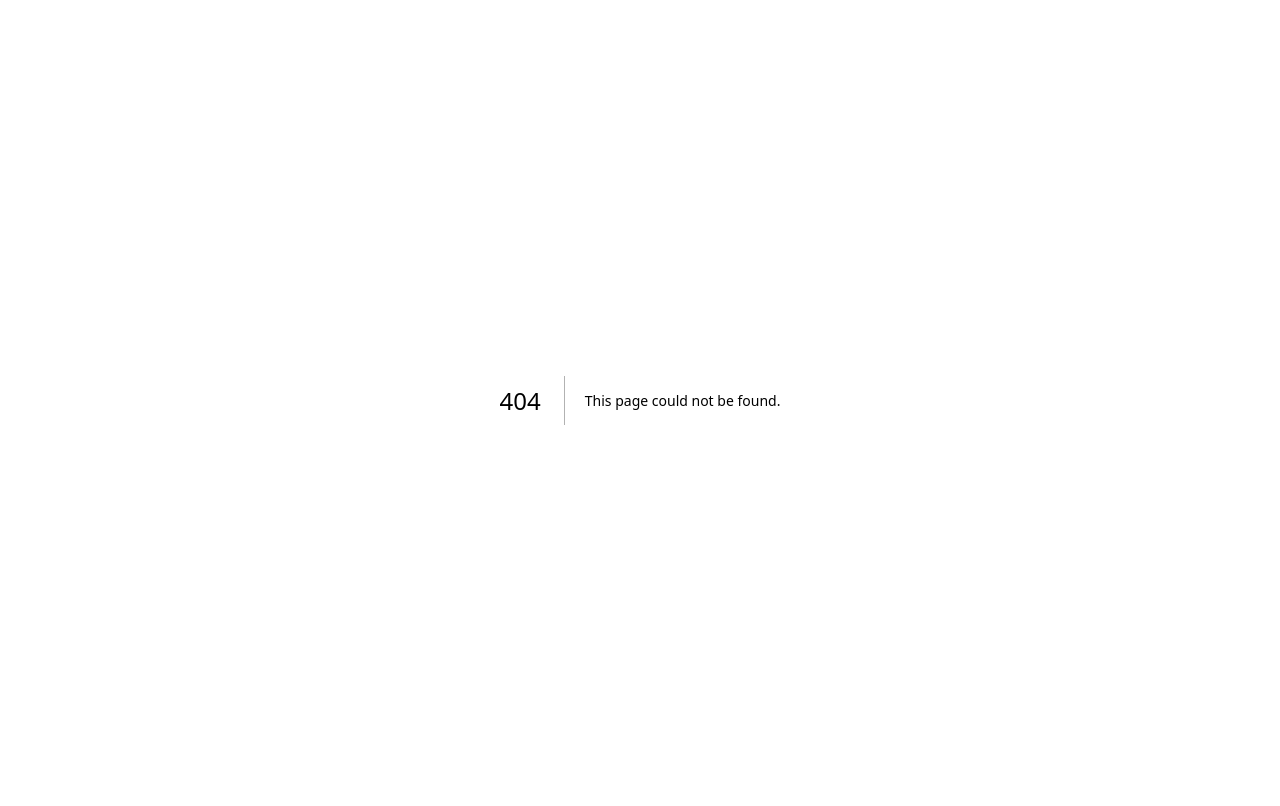
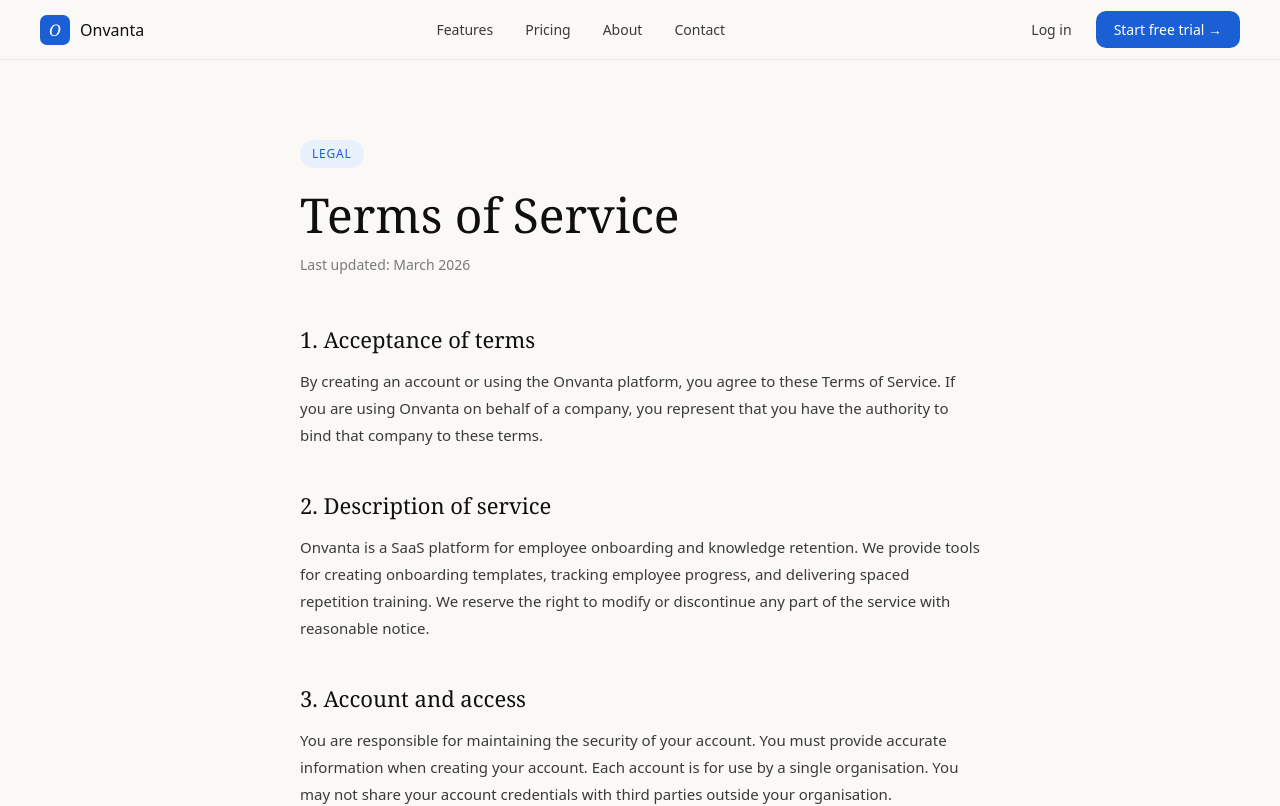
Before and after one commit to arnolddewitte-cpu/onvanta, a Next.js app: page /terms in a window 1280 px wide. Before the commit this address had no page. Shown: the top 806 px of the page. Built offline with nearby package versions, Linux system fonts and the light colour scheme.

Commit message:
feat: privacy policy and terms of service pages

```diff
--- /dev/null
+++ b/src/app/privacy/page.tsx
@@ -0,0 +1,63 @@
+import MarketingNav from '@/components/marketing-nav'
+import MarketingFooter from '@/components/marketing-footer'
+
+export default function PrivacyPage() {
+  return (
+    <main style={{ background: '#faf9f6', fontFamily: 'DM Sans, system-ui, sans-serif', minHeight: '100vh' }}>
+
+      <MarketingNav />
+
+      <div style={{ maxWidth: 760, margin: '0 auto', padding: '80px 40px' }}>
+        <div style={{ marginBottom: 48 }}>
+          <div style={{ display: 'inline-flex', alignItems: 'center', gap: 8, fontSize: 12, fontWeight: 500, letterSpacing: '.8px', textTransform: 'uppercase', color: '#1a5fd4', background: '#e8f0fc', padding: '5px 12px', borderRadius: 20, marginBottom: 20 }}>
+            Legal
+          </div>
+          <h1 style={{ fontFamily: 'Georgia, serif', fontSize: 'clamp(32px, 4vw, 48px)', fontWeight: 400, lineHeight: 1.12, color: '#0f0f0e', marginBottom: 12 }}>Privacy Policy</h1>
+          <p style={{ fontSize: 14, color: '#7a7a78' }}>Last updated: March 2026</p>
+        </div>
+
+        {[
+          {
+            title: '1. Who we are',
+            content: 'Onvanta is an employee onboarding and knowledge retention platform. This privacy policy explains how we collect, use, and protect your personal data when you use our services. Our platform is operated from the Netherlands and we are subject to Dutch and European data protection law (GDPR).'
+          },
+          {
+            title: '2. What data we collect',
+            content: 'We collect the following personal data: name and work email address (required to create an account), company name and team size (provided during signup), usage data such as login timestamps, onboarding progress, quiz scores, and flashcard review results, and technical data such as IP address, browser type, and device information.'
+          },
+          {
+            title: '3. How we use your data',
+            content: 'We use your data to provide and improve the Onvanta service, to send transactional emails such as magic link login emails and onboarding notifications, to give managers and admins visibility into onboarding progress, and to analyse usage patterns to improve the product. We do not sell your data to third parties. We do not use your data for advertising purposes.'
+          },
+          {
+            title: '4. Data storage and security',
+            content: 'Your data is stored in Supabase (PostgreSQL) on servers located in Frankfurt, Germany (EU). We use industry-standard security measures including encrypted connections (HTTPS), hashed tokens for authentication, and role-based access controls. We retain your data for as long as your account is active. After account deletion, data is removed within 30 days.'
+          },
+          {
+            title: '5. Third-party services',
+            content: 'We use the following third-party services: Supabase (database and authentication, EU servers), Resend (transactional email), Vercel (hosting and deployment), and Stripe (payment processing). Each of these services has their own privacy policy and data processing agreements in place.'
+          },
+          {
+            title: '6. Your rights (GDPR)',
+            content: 'Under GDPR, you have the right to access your personal data, correct inaccurate data, request deletion of your data, export your data in a portable format, and object to or restrict processing. To exercise any of these rights, contact us at hello@onvanta.io. We will respond within 30 days.'
+          },
+          {
+            title: '7. Cookies',
+            content: 'We use a session cookie (next-auth.session-token) to keep you logged in. This cookie is strictly necessary for the service to function and does not track you across other websites. We do not use advertising or analytics cookies.'
+          },
+          {
+            title: '8. Contact',
+            content: 'If you have questions about this privacy policy or how we handle your data, contact us at hello@onvanta.io.'
+          },
+        ].map((section, i) => (
+          <div key={i} style={{ marginBottom: 40 }}>
+            <h2 style={{ fontFamily: 'Georgia, serif', fontSize: 22, fontWeight: 400, color: '#0f0f0e', marginBottom: 12 }}>{section.title}</h2>
+            <p style={{ fontSize: 15, color: '#3a3a38', lineHeight: 1.8, fontWeight: 300 }}>{section.content}</p>
+          </div>
+        ))}
+      </div>
+
+      <MarketingFooter />
+    </main>
+  )
+}
--- /dev/null
+++ b/src/app/terms/page.tsx
@@ -0,0 +1,71 @@
+import MarketingNav from '@/components/marketing-nav'
+import MarketingFooter from '@/components/marketing-footer'
+
+export default function TermsPage() {
+  return (
+    <main style={{ background: '#faf9f6', fontFamily: 'DM Sans, system-ui, sans-serif', minHeight: '100vh' }}>
+
+      <MarketingNav />
+
+      <div style={{ maxWidth: 760, margin: '0 auto', padding: '80px 40px' }}>
+        <div style={{ marginBottom: 48 }}>
+          <div style={{ display: 'inline-flex', alignItems: 'center', gap: 8, fontSize: 12, fontWeight: 500, letterSpacing: '.8px', textTransform: 'uppercase', color: '#1a5fd4', background: '#e8f0fc', padding: '5px 12px', borderRadius: 20, marginBottom: 20 }}>
+            Legal
+          </div>
+          <h1 style={{ fontFamily: 'Georgia, serif', fontSize: 'clamp(32px, 4vw, 48px)', fontWeight: 400, lineHeight: 1.12, color: '#0f0f0e', marginBottom: 12 }}>Terms of Service</h1>
+          <p style={{ fontSize: 14, color: '#7a7a78' }}>Last updated: March 2026</p>
+        </div>
+
+        {[
+          {
+            title: '1. Acceptance of terms',
+            content: 'By creating an account or using the Onvanta platform, you agree to these Terms of Service. If you are using Onvanta on behalf of a company, you represent that you have the authority to bind that company to these terms.'
+          },
+          {
+            title: '2. Description of service',
+            content: 'Onvanta is a SaaS platform for employee onboarding and knowledge retention. We provide tools for creating onboarding templates, tracking employee progress, and delivering spaced repetition training. We reserve the right to modify or discontinue any part of the service with reasonable notice.'
+          },
+          {
+            title: '3. Account and access',
+            content: 'You are responsible for maintaining the security of your account. You must provide accurate information when creating your account. Each account is for use by a single organisation. You may not share your account credentials with third parties outside your organisation.'
+          },
+          {
+            title: '4. Subscription and payment',
+            content: 'Onvanta is offered on a subscription basis. Pricing is per active onboardee per month. Managers and admins are always free. Subscriptions are billed monthly or annually depending on your chosen plan. You may cancel at any time. After cancellation, your account enters read-only mode and your data is retained for 30 days.'
+          },
+          {
+            title: '5. Free trial',
+            content: 'New accounts receive a 14-day free trial with full Pro access. No credit card is required to start a trial. At the end of the trial period, you may choose a paid plan or your account will enter read-only mode. Your data is never deleted without explicit request.'
+          },
+          {
+            title: '6. Your content',
+            content: 'You retain ownership of all content you create in Onvanta, including onboarding templates, training materials, and company information. By uploading content, you grant Onvanta a limited licence to store and display that content to users within your organisation. We will never share your content with other organisations.'
+          },
+          {
+            title: '7. Acceptable use',
+            content: 'You may not use Onvanta to violate any laws or regulations, to harass or harm any person, to upload malicious code or content, or to attempt to gain unauthorised access to our systems. We reserve the right to suspend or terminate accounts that violate these terms.'
+          },
+          {
+            title: '8. Limitation of liability',
+            content: 'Onvanta is provided "as is" without warranties of any kind. We are not liable for any indirect, incidental, or consequential damages arising from your use of the service. Our total liability to you shall not exceed the amount you paid us in the 12 months preceding the claim.'
+          },
+          {
+            title: '9. Governing law',
+            content: 'These terms are governed by Dutch law. Any disputes will be subject to the exclusive jurisdiction of the courts of the Netherlands.'
+          },
+          {
+            title: '10. Contact',
+            content: 'For questions about these terms, contact us at hello@onvanta.io.'
+          },
+        ].map((section, i) => (
+          <div key={i} style={{ marginBottom: 40 }}>
+            <h2 style={{ fontFamily: 'Georgia, serif', fontSize: 22, fontWeight: 400, color: '#0f0f0e', marginBottom: 12 }}>{section.title}</h2>
+            <p style={{ fontSize: 15, color: '#3a3a38', lineHeight: 1.8, fontWeight: 300 }}>{section.content}</p>
+          </div>
+        ))}
+      </div>
+
+      <MarketingFooter />
+    </main>
+  )
+}
```
